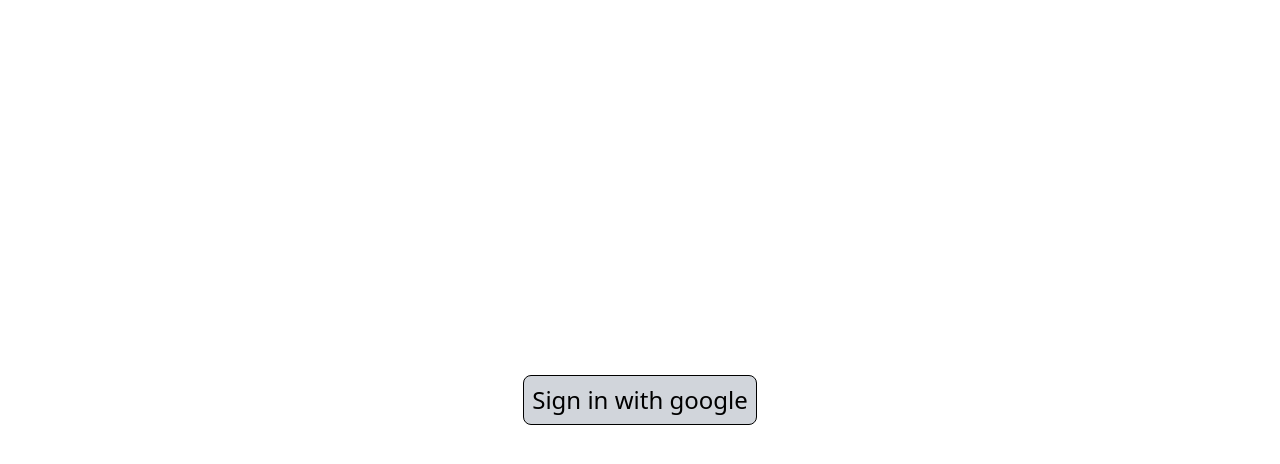
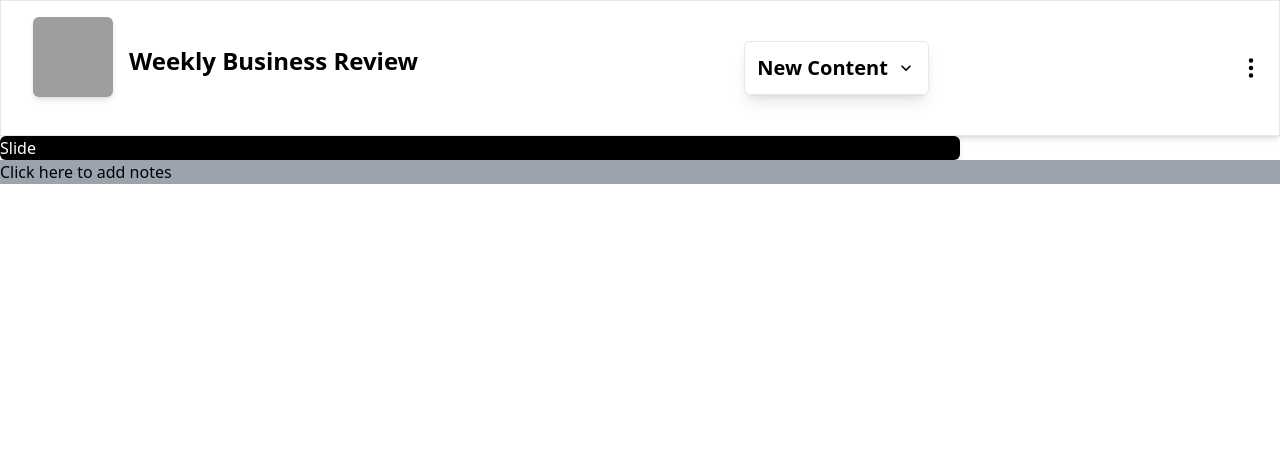
Before and after one commit to shivang1305/figma-slides, a React (Create React App) app: page / in a window 1280 px wide. Shown: the top 464 px of the page. Built offline with nearby package versions, Linux system fonts and the light colour scheme; grey boxes are pictures that could not be loaded.

Commit message:
feat: header component UI is completed

```diff
--- a/package.json
+++ b/package.json
@@ -8,6 +8,7 @@
     "@testing-library/user-event": "^13.5.0",
     "react": "^18.2.0",
     "react-dom": "^18.2.0",
+    "react-icons": "^5.0.1",
     "react-scripts": "5.0.1",
     "web-vitals": "^2.1.4"
   },
--- a/src/App.js
+++ b/src/App.js
@@ -1,10 +1,15 @@
 import React from "react";
 import LoginButton from "./components/LoginButton";
+import Header from "./components/presentation/Header";
+import Slide from "./components/presentation/Slide";
+import Footer from "./components/presentation/Footer";
 
 const App = () => {
   return (
     <div>
-      <LoginButton />
+      <Header />
+      <Slide />
+      <Footer />
     </div>
   );
 };
--- a/src/components/presentation/Footer.jsx
+++ b/src/components/presentation/Footer.jsx
@@ -1,7 +1,7 @@
 import React from "react";
 
 const Footer = () => {
-  return <div>Footer</div>;
+  return <div className="bg-gray-400 h-50">Click here to add notes</div>;
 };
 
 export default Footer;
--- a/src/components/presentation/Header.jsx
+++ b/src/components/presentation/Header.jsx
@@ -1,37 +1,34 @@
 import React from "react";
 import { LOGO_URL } from "../../utils/constants";
+import { BsThreeDotsVertical } from "react-icons/bs";
+import { MdKeyboardArrowDown } from "react-icons/md";
 
 const Header = () => {
   return (
-    <div>
     <div className="flex justify-between shadow-md border border-gray-200">
-        <div className="flex">
-          <div className="logo-container m-6 ml-8 h-12 w-12  hover:cursor-pointer transition duration-300 ease-in-out transform hover:scale-105">
+      <div className="flex logo-container m-4 ml-8 hover:cursor-pointer">
         <img
           data-testid="logo"
           alt="logo"
-              className="w-52"
+          className="w-20 h-20 shadow-md rounded-md"
           src={LOGO_URL}
         />
+        <p className="font-bold ml-4 text-2xl mt-7">Weekly Business Review</p>
       </div>
-        </div>
-        <div className="py-5">
+
       <button
-            className="location-container justify-center my-12 font-semibold hover:cursor-pointer"
+        className="flex justify-center my-10 shadow-lg rounded-md border p-3 text-xl font-semibold hover:cursor-pointer"
         onClick={() => {}}
       >
-            Text 🔻
+        New Content <MdKeyboardArrowDown className="ml-2 my-auto" />
       </button>
-        </div>
-        <div className="py-5">
+
       <button
-            className="location-container justify-center my-12 font-semibold hover:cursor-pointer"
+        className="justify-center my-10 font-semibold hover:cursor-pointer"
         onClick={() => {}}
       >
-            🔻
+        <BsThreeDotsVertical className="w-6 h-6 mr-4" />
       </button>
-        </div>
-      </div>
     </div>
   );
 };
--- a/src/components/presentation/Slide.jsx
+++ b/src/components/presentation/Slide.jsx
@@ -1,7 +1,13 @@
 import React from "react";
 
 const Slide = () => {
-  return <div>Slide</div>;
+  return (
+    <div>
+      <div className="shadow-md rounded-md h-2/3 w-9/12 bg-black text-white">
+        Slide
+      </div>
+    </div>
+  );
 };
 
 export default Slide;
```
Also changed, not shown: 1 other file (tests, documents, lock files or other folders). Lines whose indentation alone changed are shown as unchanged.
